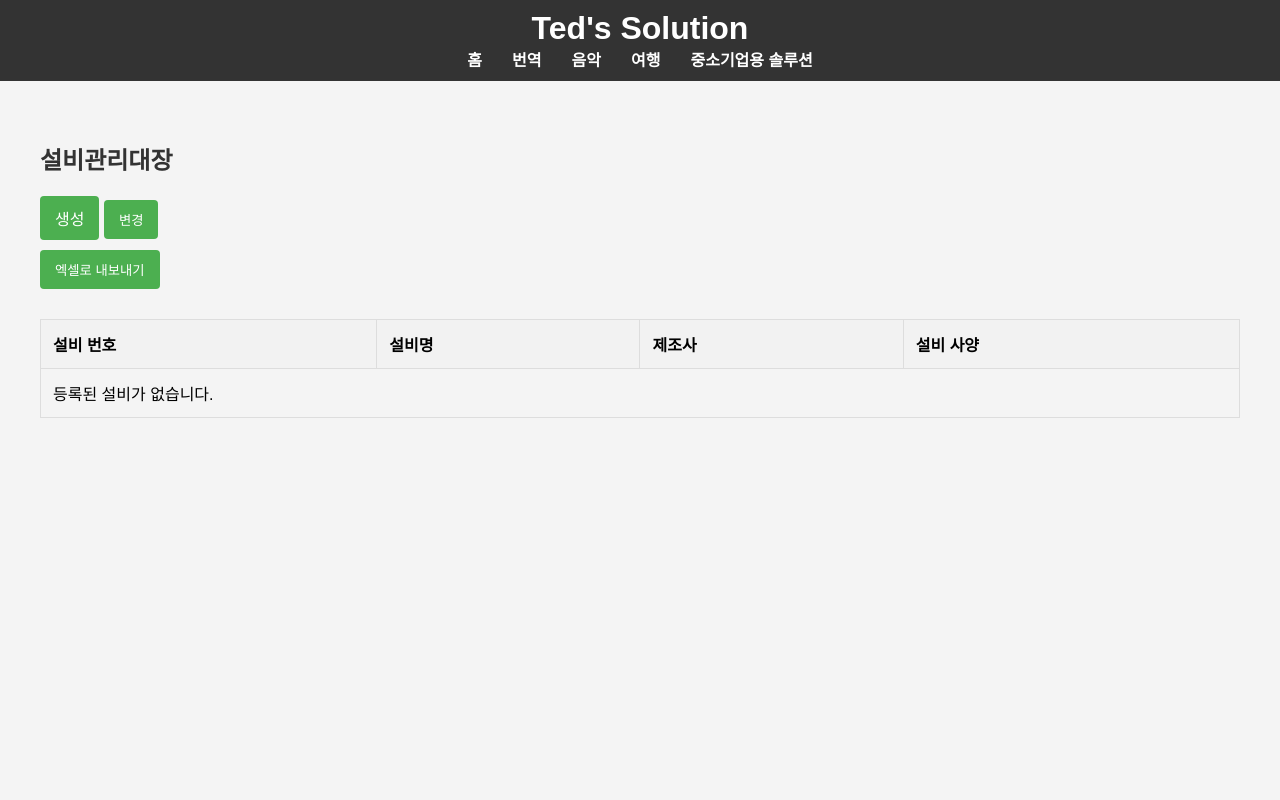
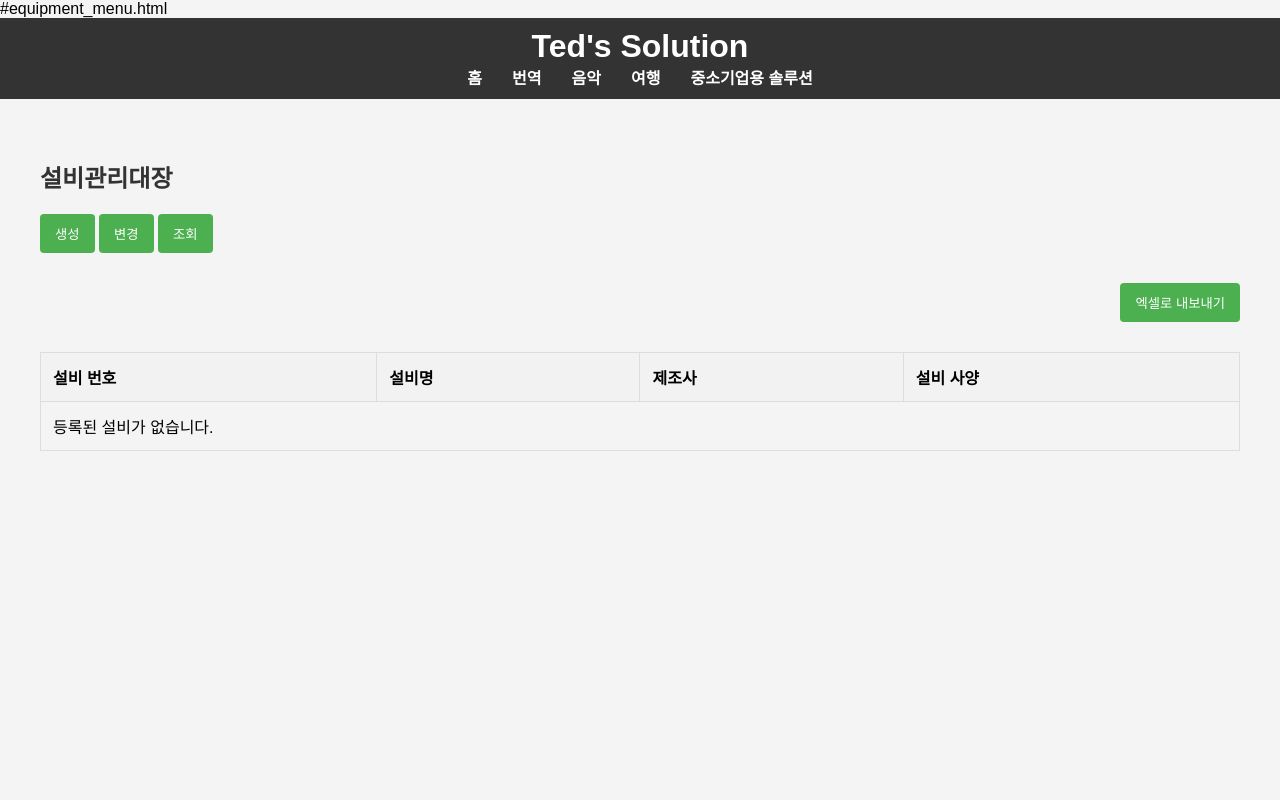
Before and after one commit to Ted19700128/midbizsolution, a Django app: page /equipment/menu/ in a window 1280 px wide. Run offline with Django 5.2, Linux system fonts and the light colour scheme; data that the repository does not hold is empty.

Commit message:
update views.py

```diff
--- a/myapp/templates/myapp/equipment_menu.html
+++ b/myapp/templates/myapp/equipment_menu.html
@@ -1,4 +1,4 @@
-<!-- templates/myapp/equipment_menu.html -->
+#equipment_menu.html
 
 {% extends 'base.html' %}
 
@@ -6,50 +6,64 @@
 
 {% block content %}
 <h2>설비관리대장</h2>
-<div class="d-flex justify-content-between mb-3">
-    <div>
-        <a href="{{ create_equipment }}" class="btn btn-success">생성</a>
-        <button class="btn btn-warning" id="changeModeButton" onclick="location.href='?mode=edit'">변경</button>
-    </div>
-    <div>
-        <button class="btn btn-secondary" onclick="exportToExcel()">엑셀로 내보내기</button>
-    </div>
+<div>
+    <button class="btn" onclick="location.href='{{ create_equipment }}'">생성</button>
+    <button class="btn" onclick="location.href='?mode=edit'">변경</button>
+    <button class="btn" onclick="location.href='?mode=view'">조회</button>
 </div>
 
+<!-- 테이블을 이 페이지에 포함 -->
 {% if show_table %}
+<div id="equipment-table" style="margin-top: 20px;">
+    <!-- 엑셀로 내보내기 버튼 -->
+    <div style="text-align: right; margin-bottom: 10px;">
+        <button class="btn" onclick="exportToExcel()">엑셀로 내보내기</button>
+    </div>
     {% if mode == 'edit' %}
-        <form method="post" action="{% url 'delete_equipment' %}" id="deleteForm">
-            {% csrf_token %}
-            {% include 'myapp/equipment_table.html' %}
-            <!-- 수정 및 삭제 버튼 -->
-            <div class="d-flex justify-content-end mt-3">
-                <button type="button" class="btn btn-primary mr-2" id="editButton" disabled>수정</button>
-                <button type="button" class="btn btn-danger" data-toggle="modal" data-target="#deleteConfirmModal" id="deleteButton" disabled>삭제</button>
-            </div>
-        </form>
-
-        <!-- Delete Confirmation Modal -->
-        <div class="modal fade" id="deleteConfirmModal" tabindex="-1" role="dialog" aria-labelledby="deleteConfirmModalLabel" aria-hidden="true">
-          <div class="modal-dialog" role="document">
-            <div class="modal-content">
-              <div class="modal-header">
-                <h5 class="modal-title" id="deleteConfirmModalLabel">삭제 확인</h5>
-                <button type="button" class="close" data-dismiss="modal" aria-label="Close">
-                  <span aria-hidden="true">&times;</span>
-                </button>
-              </div>
-              <div class="modal-body">
-                정말 삭제하시겠습니까?
-              </div>
-              <div class="modal-footer">
-                <button type="button" class="btn btn-secondary" data-dismiss="modal">아니오</button>
-                <button type="button" class="btn btn-danger" id="confirmDeleteButton">예</button>
-              </div>
-            </div>
-          </div>
+    <!-- 수정 및 삭제를 위한 폼 시작 -->
+    <form method="post" action="">
+        {% csrf_token %}
+    {% endif %}
+        <table>
+            <thead>
+                <tr>
+                    {% if mode == 'edit' %}
+                    <th><input type="checkbox" id="select_all"></th>
+                    {% endif %}
+                    <th>설비 번호</th>
+                    <th>설비명</th>
+                    <th>제조사</th>
+                    <th>설비 사양</th>
+                </tr>
+            </thead>
+            <tbody>
+                {% for equipment in equipments %}
+                <tr>
+                    {% if mode == 'edit' %}
+                    <td><input type="checkbox" name="equipment_ids" value="{{ equipment.id }}"></td>
+                    {% endif %}
+                    <td>{{ equipment.equipment_number }}</td>
+                    <td>{{ equipment.name }}</td>
+                    <td>{{ equipment.manufacturer }}</td>
+                    <td>{{ equipment.specs }}</td>
+                </tr>
+                {% empty %}
+                <tr>
+                    <td colspan="{% if mode == 'edit' %}5{% else %}4{% endif %}">등록된 설비가 없습니다.</td>
+                </tr>
+                {% endfor %}
+            </tbody>
+        </table>
+    {% if mode == 'edit' %}
+        <!-- 수정 및 삭제 버튼 -->
+        <div style="margin-top: 10px;">
+            <button class="btn" type="submit" formaction="{% url 'update_equipment' %}">수정</button>
+            <button class="btn" type="submit" formaction="{% url 'delete_equipment' %}">삭제</button>
         </div>
+    </form>
+    <!-- 폼 종료 -->
     {% endif %}
-    {% include 'myapp/equipment_table.html' %}
+</div>
 {% endif %}
 
 {% endblock %}
@@ -58,45 +72,15 @@
 {% if mode == 'edit' %}
 <script>
 document.addEventListener('DOMContentLoaded', function() {
-    const checkboxes = document.querySelectorAll('input[name="equipment_ids"]');
-    const editButton = document.getElementById('editButton');
-    const deleteButton = document.getElementById('deleteButton');
     const selectAllCheckbox = document.getElementById('select_all');
-
-    function updateButtons() {
-        const checked = document.querySelectorAll('input[name="equipment_ids"]:checked').length;
-        editButton.disabled = checked !== 1;
-        deleteButton.disabled = checked < 1;
-    }
-
-    checkboxes.forEach(function(checkbox) {
-        checkbox.addEventListener('change', updateButtons);
-    });
-
     if (selectAllCheckbox) {
+        const checkboxes = document.querySelectorAll('input[name="equipment_ids"]');
         selectAllCheckbox.addEventListener('change', function() {
             checkboxes.forEach(function(checkbox) {
                 checkbox.checked = selectAllCheckbox.checked;
             });
-            updateButtons();
         });
     }
-
-    updateButtons(); // 초기 버튼 상태 설정
-
-    // 수정 버튼 클릭 시
-    editButton.addEventListener('click', function() {
-        const checkedBox = document.querySelector('input[name="equipment_ids"]:checked');
-        if (checkedBox) {
-            const equipmentId = checkedBox.value;
-            window.location.href = "{% url 'update_equipment' equipment_id=0 %}".replace('/0/', '/' + equipmentId + '/');
-        }
-    });
-
-    // 삭제 확인 버튼 클릭 시 폼 제출
-    document.getElementById('confirmDeleteButton').addEventListener('click', function() {
-        document.getElementById('deleteForm').submit();
-    });
 });
 </script>
 {% endif %}
--- a/myapp/templates/myapp/equipment_table.html
+++ b/myapp/templates/myapp/equipment_table.html
@@ -1,6 +1,4 @@
-<!-- templates/myapp/equipment_table.html -->
-
-<table class="table table-bordered">
+<table>
     <thead>
         <tr>
             {% if mode == 'edit' %}
@@ -10,9 +8,6 @@
             <th>설비명</th>
             <th>제조사</th>
             <th>설비 사양</th>
-            {% if mode == 'edit' %}
-            <th>Actions</th> <!-- '수정' 버튼을 위한 열 추가 -->
-            {% endif %}
         </tr>
     </thead>
     <tbody>
@@ -25,16 +20,10 @@
             <td>{{ equipment.name }}</td>
             <td>{{ equipment.manufacturer }}</td>
             <td>{{ equipment.specs }}</td>
-            {% if mode == 'edit' %}
-            <td>
-                <!-- 개별 수정 버튼 (선택된 설비에 따라 활성화됨) -->
-                <!-- 현재 폼 외부에 개별 수정 버튼을 구현했으므로 이 부분은 생략 가능합니다. -->
-            </td>
-            {% endif %}
         </tr>
         {% empty %}
         <tr>
-            <td colspan="{% if mode == 'edit' %}6{% else %}5{% endif %}">등록된 설비가 없습니다.</td>
+            <td colspan="{% if mode == 'edit' %}5{% else %}4{% endif %}">등록된 설비가 없습니다.</td>
         </tr>
         {% endfor %}
     </tbody>
--- a/myapp/templates/myapp/update_equipment.html
+++ b/myapp/templates/myapp/update_equipment.html
@@ -11,8 +11,8 @@
 <form method="post">
     {% csrf_token %}
     {{ form.as_p }}
-    <button type="submit" class="btn btn-primary">완료</button>
-    <button type="button" class="btn btn-secondary" onclick="window.history.back();">취소</button>
+    <button type="submit" name="confirm_update">완료</button>
+    <button type="button" class="btn" onclick="window.history.back();">취소</button>
 </form>
 
 {% endblock %}
--- a/myapp/views.py
+++ b/myapp/views.py
@@ -31,7 +31,7 @@
 def equipment_menu(request):
     mode = request.GET.get('mode', 'view')
     show_table = True  # 항상 테이블을 표시하도록 설정
-    equipments = Equipment.objects.all()
+    equipments = Equipment.objects.all() if show_table else None
 
     context = {
         'create_equipment': reverse('create_equipment'),
@@ -42,35 +42,48 @@
 
     return render(request, 'myapp/equipment_menu.html', context)
 
-def update_equipment(request, equipment_id):
-    equipment = get_object_or_404(Equipment, id=equipment_id)
-
+def update_equipment(request):
     if request.method == 'POST':
-        form = EquipmentForm(request.POST, instance=equipment)
-        if form.is_valid():
-            form.save()
-            messages.success(request, "설비 정보가 성공적으로 수정되었습니다.")
-            return redirect('equipment_menu')  # 수정 후 설비 목록 페이지로 리다이렉트
+        equipment_ids = request.POST.getlist('equipment_ids')
+        if not equipment_ids:
+            messages.error(request, "변경할 설비를 선택하세요.")
+            return redirect('equipment_list_edit_mode')
+        elif len(equipment_ids) > 1:
+            messages.error(request, "설비 정보 수정은 한 번에 한 설비에 대해서만 가능합니다. 한 설비만 선택해 주세요.")
+            return redirect('equipment_list_edit_mode')
         else:
-            messages.error(request, "입력한 정보에 오류가 있습니다. 다시 시도해주세요.")
+            equipment_id = equipment_ids[0]
+            equipment = get_object_or_404(Equipment, id=equipment_id)
+            if request.POST.get('confirm_update'):
+                form = EquipmentForm(request.POST, instance=equipment)
+                if form.is_valid():
+                    form.save()
+                    return redirect('equipment_list')
+            else:
+                form = EquipmentForm(instance=equipment)
+            return render(request, 'myapp/update_equipment.html', {'form': form})
     else:
-        form = EquipmentForm(instance=equipment)
-
-    return render(request, 'myapp/update_equipment.html', {'form': form})
+        return redirect('equipment_list')
 
 def delete_equipment(request):
     if request.method == 'POST':
         equipment_ids = request.POST.getlist('equipment_ids')
-
-        if not equipment_ids:
+        if equipment_ids:
+            if 'confirm_delete' in request.POST:
+                Equipment.objects.filter(id__in=equipment_ids).delete()
+                messages.success(request, "선택한 설비가 삭제되었습니다.")
+                return redirect('equipment_menu')
+            elif 'cancel_delete' in request.POST:
+                messages.info(request, "삭제가 취소되었습니다.")
+                return redirect('equipment_menu')
+            else:
+                equipments = Equipment.objects.filter(id__in=equipment_ids)
+                return render(request, 'myapp/delete_confirmation.html', {'equipments': equipments})
+        else:
             messages.error(request, "삭제할 설비를 선택하세요.")
             return redirect('equipment_menu')
-
-        Equipment.objects.filter(id__in=equipment_ids).delete()
-        messages.success(request, "선택한 설비가 성공적으로 삭제되었습니다.")
+    else:
         return redirect('equipment_menu')
-
-    return redirect('equipment_menu')  # GET 요청 시 기본적으로 equipment_menu로 리디렉
 
 def export_to_excel(request):
     filename = request.GET.get('filename', 'equipment_list.xlsx')
```
